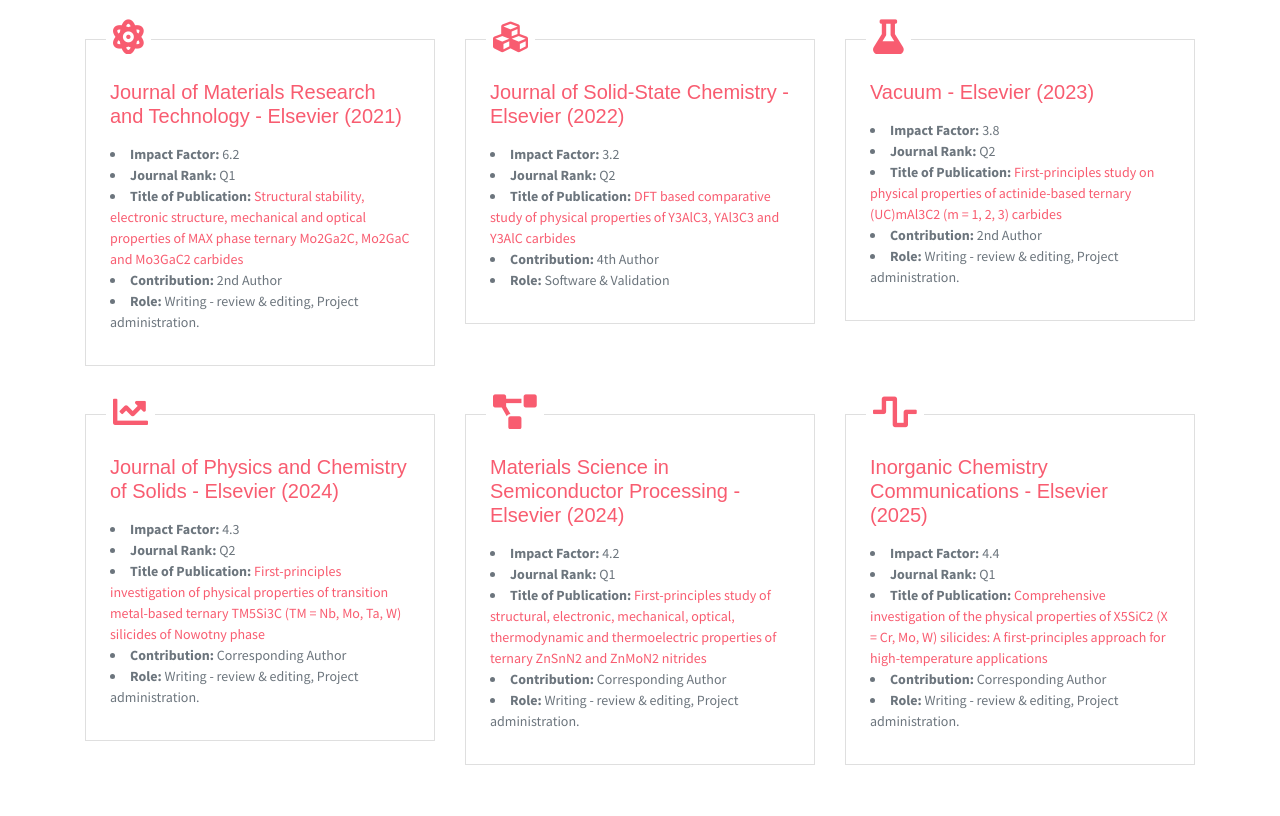
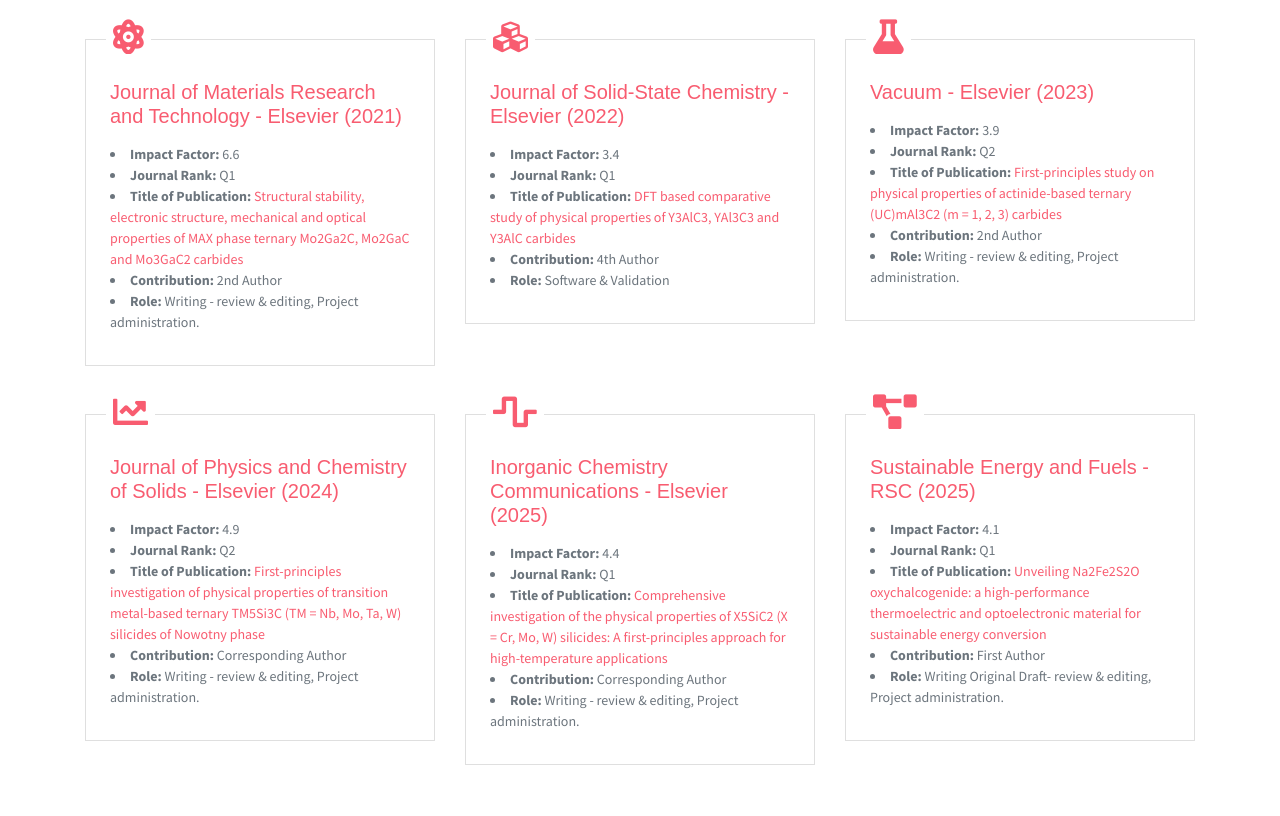
Before and after one commit to mhaseebbwp/resume, a website: page index.html in a window 1280 px wide. Shown: the part 2880-3696 px from the top of the page. Drawn offline with Linux system fonts and the light colour scheme; some packages are replaced by stand-ins of ours; some icons are missing.

Commit message:
Update index.html

```diff
--- a/index.html
+++ b/index.html
@@ -331,7 +331,7 @@
                         </div>
                         <div class="card-body px-4 py-3">
                             <h5 class="mb-3 card-title text-dark"><a href="https://www.sciencedirect.com/journal/journal-of-materials-research-and-technology"> Journal of Materials Research and Technology - Elsevier (2021)</a></h5>
-                            <P class="subtitle"><li><b>Impact Factor:</b> 6.2</li>
+                            <P class="subtitle"><li><b>Impact Factor:</b> 6.6</li>
                                 <li><b>Journal Rank:</b> Q1</li>
                                 <li><b>Title of Publication:</b> <a href="https://doi.org/10.1016/j.jmrt.2021.06.079"> Structural stability, electronic structure, mechanical and optical properties of MAX phase ternary Mo2Ga2C, Mo2GaC and Mo3GaC2 carbides</a></li>
                                 <li><b>Contribution:</b> 2nd Author </li>
@@ -346,8 +346,8 @@
                         </div>
                         <div class="card-body px-4 py-3">
                             <h5 class="mb-3 card-title text-dark"><a href="https://www.sciencedirect.com/journal/journal-of-solid-state-chemistry"> Journal of Solid-State Chemistry - Elsevier (2022)</a></h5>
-                            <P class="subtitle"><li><b>Impact Factor:</b> 3.2</li>
-                                <li><b>Journal Rank:</b> Q2</li>
+                            <P class="subtitle"><li><b>Impact Factor:</b> 3.4</li>
+                                <li><b>Journal Rank:</b> Q1</li>
                                 <li><b>Title of Publication:</b> <a href="https://doi.org/10.1016/j.jssc.2022.123417"> DFT based comparative study of physical properties of Y3AlC3, YAl3C3 and Y3AlC carbides</a></li>
                                 <li><b>Contribution:</b> 4th Author </li>
                                <li><b>Role: </b> Software & Validation</li></P>
@@ -361,7 +361,7 @@
                         </div>
                         <div class="card-body px-4 py-3">
                             <h5 class="mb-3 card-title text-dark"><a href="https://www.sciencedirect.com/journal/vacuum"> Vacuum - Elsevier (2023)</a></h5>
-                            <P class="subtitle"><li><b>Impact Factor:</b> 3.8</li>
+                            <P class="subtitle"><li><b>Impact Factor:</b> 3.9</li>
                                 <li><b>Journal Rank:</b> Q2</li>
                                 <li><b>Title of Publication:</b> <a href="https://doi.org/10.1016/j.vacuum.2023.111810"> First-principles study on physical properties of actinide-based ternary (UC)mAl3C2 (m = 1, 2, 3) carbides</a></li>
                                 <li><b>Contribution:</b> 2nd Author </li>
@@ -376,7 +376,7 @@
                         </div>
                         <div class="card-body px-4 py-3">
                             <h5 class="mb-3 card-title text-dark"><a href="https://www.sciencedirect.com/journal/journal-of-physics-and-chemistry-of-solids"> Journal of Physics and Chemistry of Solids - Elsevier (2024)</a></h5>
-                            <P class="subtitle"><li><b>Impact Factor:</b> 4.3</li>
+                            <P class="subtitle"><li><b>Impact Factor:</b> 4.9</li>
                                 <li><b>Journal Rank:</b> Q2</li>
                                 <li><b>Title of Publication:</b> <a href="https://doi.org/10.1016/j.jpcs.2024.111873"> First-principles investigation of physical properties of transition metal-based ternary TM5Si3C (TM = Nb, Mo, Ta, W) silicides of Nowotny phase</a></li>
                                 <li><b>Contribution:</b> Corresponding Author </li>
@@ -384,21 +384,7 @@
                         </div>
                     </div>
                 </div>
-                <div class="col-md-4 col-sm-6">
-                    <div class="card mb-5">
-                       <div class="card-header has-icon">
-                            <i class="fas fa-project-diagram text-danger" aria-hidden="true"></i>
-                        </div>
-                        <div class="card-body px-4 py-3">
-                            <h5 class="mb-3 card-title text-dark"><a href="https://www.sciencedirect.com/journal/materials-science-in-semiconductor-processing"> Materials Science in Semiconductor Processing - Elsevier (2024)</a></h5>
-                            <P class="subtitle"><li><b>Impact Factor:</b> 4.2</li>
-                                <li><b>Journal Rank:</b> Q1</li>
-                                <li><b>Title of Publication:</b> <a href="https://doi.org/10.1016/j.mssp.2024.108354"> First-principles study of structural, electronic, mechanical, optical, thermodynamic and thermoelectric properties of ternary ZnSnN2 and ZnMoN2 nitrides</a></li>
-                                <li><b>Contribution:</b> Corresponding Author </li>
-                               <li><b>Role: </b> Writing - review & editing, Project administration.</li></P>
-                        </div>
-                    </div>
-                </div>
+
                 <div class="col-md-4 col-sm-6">
                     <div class="card mb-5">
                        <div class="card-header has-icon">
@@ -411,6 +397,21 @@
                                 <li><b>Title of Publication:</b> <a href="https://doi.org/10.1016/j.inoche.2025.114312"> Comprehensive investigation of the physical properties of X5SiC2 (X = Cr, Mo, W) silicides: A first-principles approach for high-temperature applications</a></li>
                                 <li><b>Contribution:</b> Corresponding Author </li>
                                <li><b>Role: </b> Writing - review & editing, Project administration.</li></P>
+                        </div>
+                    </div>
+                </div>
+				 <div class="col-md-4 col-sm-6">
+                    <div class="card mb-5">
+                       <div class="card-header has-icon">
+                            <i class="fas fa-project-diagram text-danger" aria-hidden="true"></i>
+                        </div>
+                        <div class="card-body px-4 py-3">
+                            <h5 class="mb-3 card-title text-dark"><a href="https://pubs.rsc.org/en/journals/journalissues/se#!recentarticles&adv"> Sustainable Energy and Fuels - RSC (2025)</a></h5>
+                            <P class="subtitle"><li><b>Impact Factor:</b> 4.1</li>
+                                <li><b>Journal Rank:</b> Q1</li>
+                                <li><b>Title of Publication:</b> <a href="https://pubs.rsc.org/en/content/articlelanding/2025/se/d5se00456j"> Unveiling Na2Fe2S2O oxychalcogenide: a high-performance thermoelectric and optoelectronic material for sustainable energy conversion</a></li>
+                                <li><b>Contribution:</b> First Author </li>
+                               <li><b>Role: </b> Writing Original Draft- review & editing, Project administration.</li></P>
                         </div>
                     </div>
                 </div>
```
